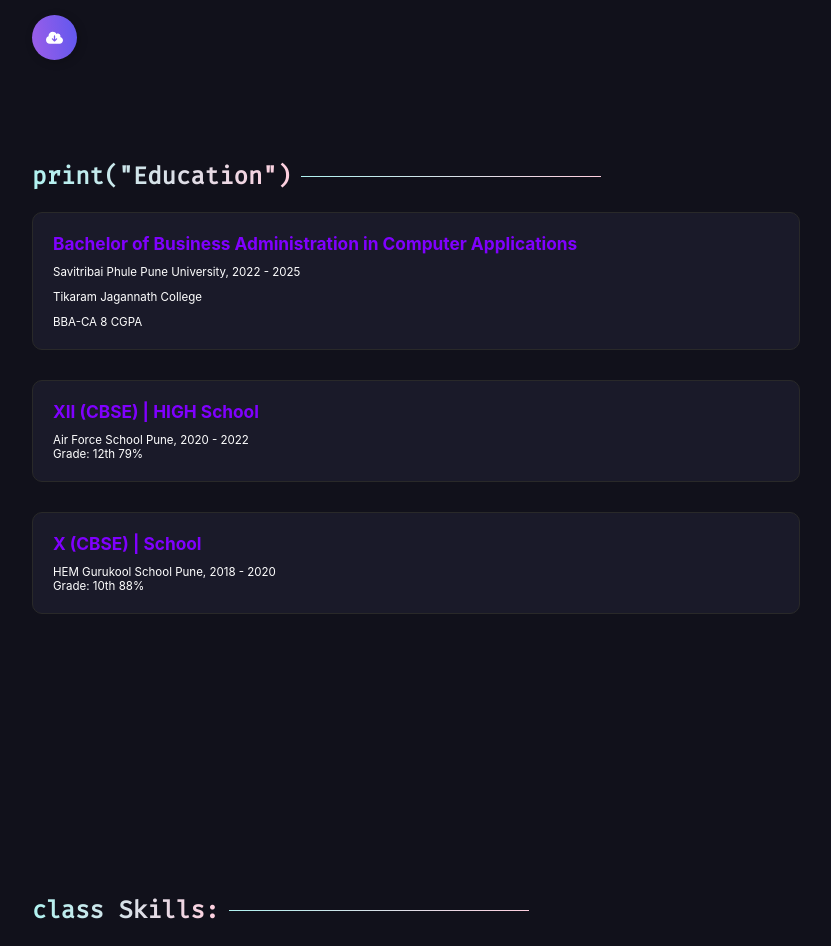
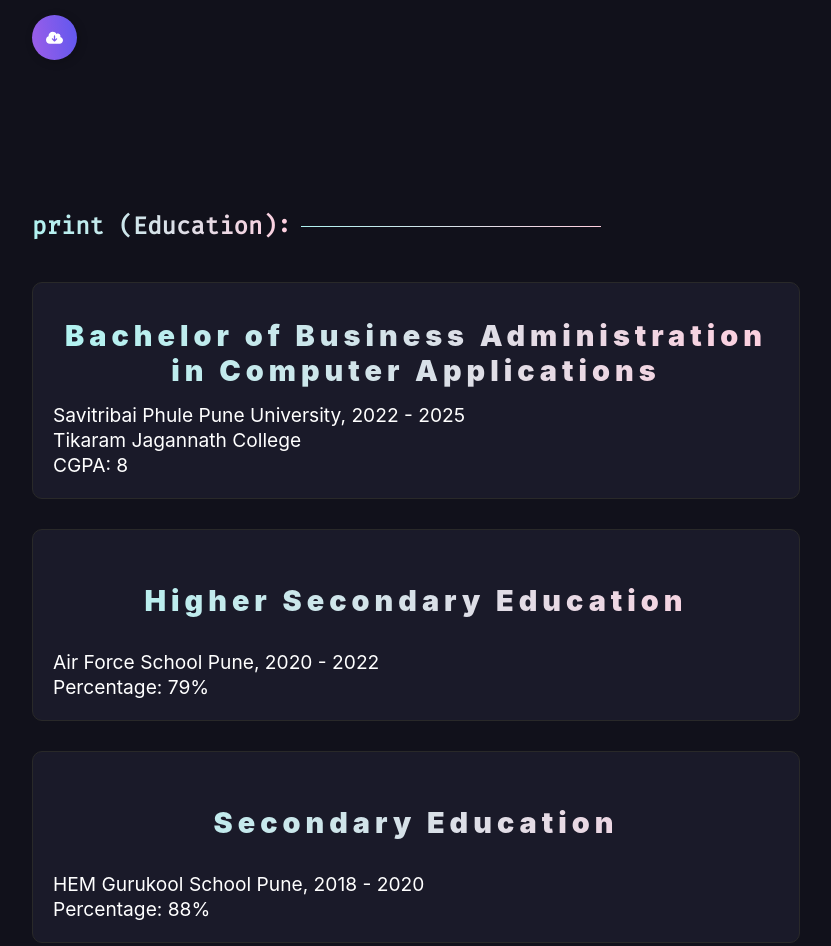
Before and after one commit to AmandeepSingh-Saluja/CodeWithSingh-Py, a plain HTML site: page index.html in a window 1280 px wide. Shown: the part 1514-2460 px from the top of the page, without its empty margins (224-1055 px from the left). Drawn offline with nearby package versions, Linux system fonts and the light colour scheme; files whose address does not match are found by name; a web font is replaced by a local one.

Commit message:
updated css

```diff
--- a/index.html
+++ b/index.html
@@ -200,25 +200,10 @@
             <p class="jello">e</p>
             <p class="jello">v</p>
           </div>
-          <div>
-            <p class="jello">w</p>
-            <p class="jello">i</p>
-            <p class="jello">t</p>
-            <p class="jello">h</p>
-          </div>
-          <div>
-            <p class="jello">D</p>
-            <p class="jello">j</p>
-            <p class="jello">a</p>
-            <p class="jello">n</p>
-            <p class="jello">g</p>
-            <p class="jello">o</p>
-            <p class="jello">.</p>
-          </div>
         </article>
         <p id="info-para" data-aos="fade-up" data-aos-delay="600">
-          With a strong foundation in Python and in web applications using Django and Flask.<br>
-          <br/>
+          With a strong foundation in Python and Django, I engineer efficient web solutions.<br />
+        <br />
           Driven by creativity, I focus on building scalable solutions that make a difference.
         </p>
         <div class="contact-btn-div" data-aos="fade-up" data-aos-delay="800">
@@ -284,7 +269,7 @@
         <div class="sign">
           <svg viewBox="0 0 640 512">
             <path
-              d="M144 480C64.5 480 0 415.5 0 336c0-62.8 40.2-116.2 96.2-135.9c-.1-2.7-.2-5.4-.2-8.1c0-88.4 71.6-160 160-160c59.3 0 111 32.2 138.7 80.2C409.9 102 428.3 96 448 96c53 0 96 43 96 96c0 12.2-2.3 23.8-6.4 34.6C596 238.4 640 290.1 640 352c0 70.7-57.3 128-128 128H144zm79-167l80 80c9.4 9.4 24.6 9.4 33.9 0l80-80c9.4-9.4 9.4-24.6 0-33.9s-24.6-9.4-33.9 0l-39 39V184c0-13.3-10.7-24-24-24s-24 10.7-24 24V318.1l-39-39c-9.4-9.4-24.6-9.4-33.9 0s-9.4 24.6 0 33.9z" />
+              d="M144 480C64.5 480 0 415.5 0 336c0-62.8 40.2-116.2 96.2-135.9c-.1-2.7-.2-5.4-.2-8.1c0-88.4 71.6-160 160-160c59.3 0 111 32.2 138.7 80.2C409.9 102 428.3 96 448 96c53 0 96 43 96 96c0 12.2-2.3 23.8-6.4 34.6C596 238.4 640 290.1 640 352c0 70.7-57.3 128-128 128H144zm79-167l80 80c9.4 9.4 24.6 9.4 33.9 0l80-80c9.4-9.4 9.4-24.6 0-33.9s-24.6-9.4-33.9 0l-39 39V184c0-13.3-10.7-24-24-24s-24 10.7-24 24V318.1l-39-39c-9.4-9.4-24.6-9.4-33.9 0s-9.4 24.6 0 33.9z"/>
           </svg>
         </div>
 
@@ -299,35 +284,35 @@
       </div>
     </section>
     <!-- about section ends  -->
-    <section class="education-section-container" id="education" data-aos="fade-up">
-      <div class="education-section">
-        <div class="section-heading">
-          <h2 class="section-heading-article" tabindex="0" aria-label="Education heading">
-            print("Education")
+    <section class="skills-section-container" id="education">
+      <div class="skills-section">
+        <div class="section-heading" data-aos="fade-up">
+          <h2 class="section-heading-article" tabindex="0" aria-label="skills heading">
+            print (Education):
           </h2>
           <p class="sectionHeadingP"></p>
         </div>
 
         <div class="education-info">
           <div class="education-item">
-            <h3>Bachelor of Business Administration in Computer Applications</h3><br>
-            <p> Savitribai Phule Pune University, 2022 - 2025</p><br>
-            <p> Tikaram Jagannath College</p><br>
-            <p> BBA-CA  8 CGPA</p>
+            <h3 class="frontend-dev-heading">Bachelor of Business Administration in Computer Applications</h3>
+            <p>Savitribai Phule Pune University, 2022 - 2025</p>
+            <p>Tikaram Jagannath College</p>
+            <p>CGPA: 8</p>
+          </div>
 
+          <div class="education-item">
+            <h3 class="frontend-dev-heading">Higher Secondary Education</h3>
+            <p>Air Force School Pune, 2020 - 2022</p>
+            <p>Percentage: 79%</p>
           </div>
+
           <div class="education-item">
-            <h3> XII (CBSE) | HIGH School</h3><br>
-            <p>Air Force School Pune, 2020 - 2022</p>
-            <p> Grade: 12th 79%</p>
-
+            <h3 class="frontend-dev-heading">Secondary Education</h3>
+            <p>HEM Gurukool School Pune, 2018 - 2020</p>
+            <p>Percentage: 88%</p>
           </div>
-          <div class="education-item">
-            <h3> X (CBSE) | School</h3><br>
-            <p> HEM Gurukool School Pune, 2018 - 2020</p>
-            <p> Grade: 10th 88%</p>
-
-          </div>
+        </div>
           </div>
         </div>
       </div>
--- a/s.css
+++ b/s.css
@@ -2004,12 +2004,8 @@
     transform: scale(1.02); /* Slightly scale up on hover */
   }
 
-  .education-item h3 {
-    font-size: 1.8rem; /* Size of the degree title */
-    color: var(--color-purple); /* Color for the degree title */
-  }
-
   .education-item p {
-    font-size: 1.2rem; /* Size of the description text */
-    color:var(--color-white); /* Color for the description text */
-  }
+    font-size: 2rem;
+    font-weight: 400;
+    line-height: 25px;
+    color: var(--color-white);}
```
Also changed, not shown: src/png/footer-avatar1.png, 1 other file.
